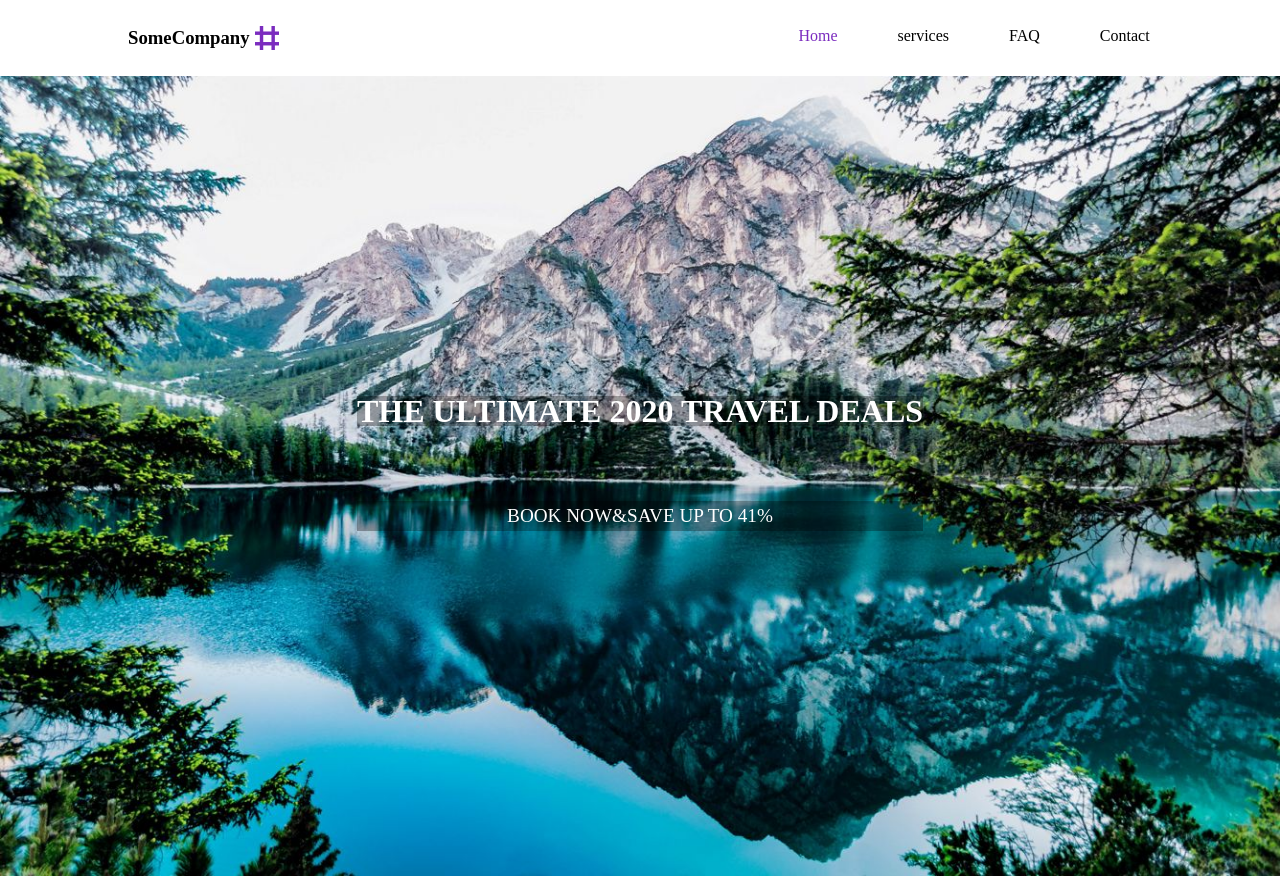
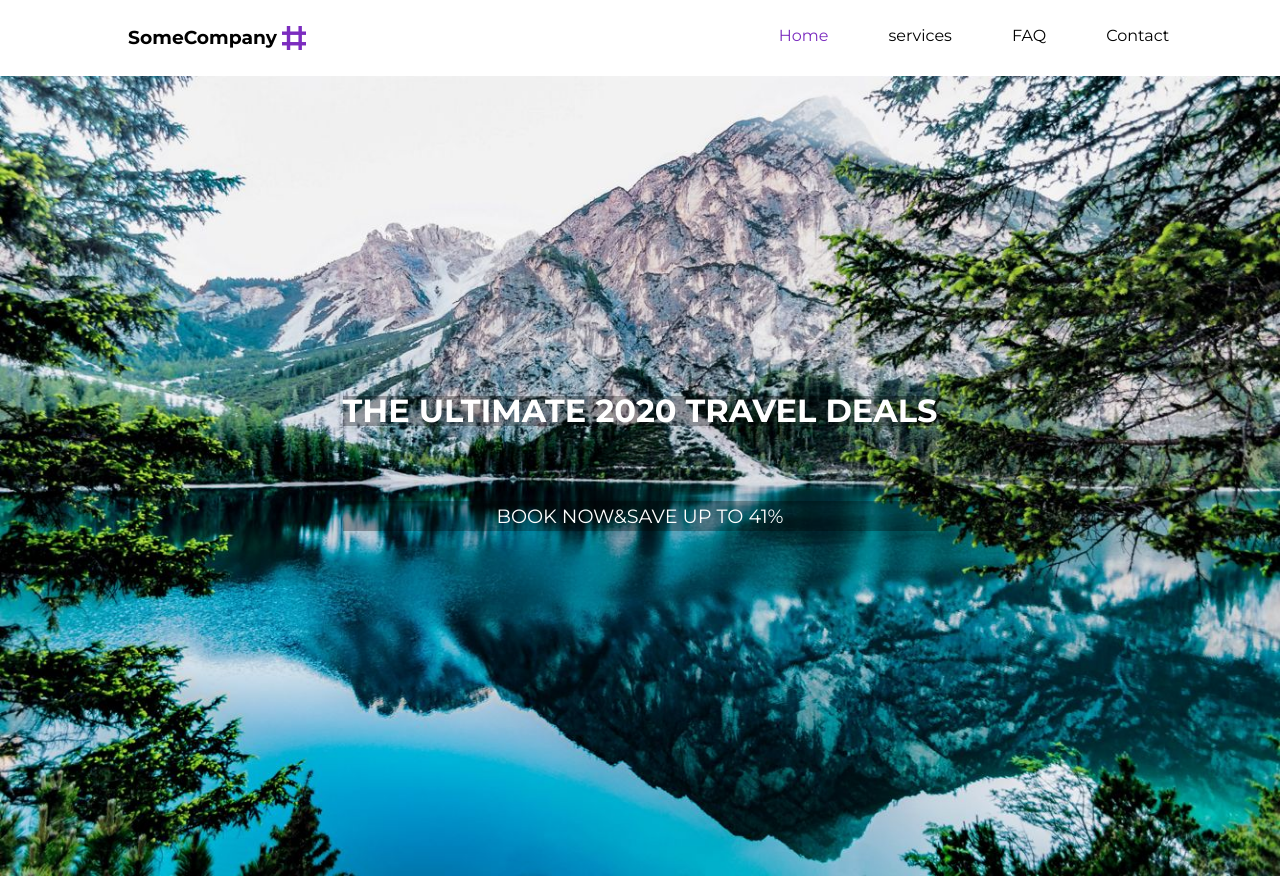
Before and after one commit to Abdelilah-Majid/protfolio-travel-agency, a plain HTML site: page index.html in a window 1280 px wide. Shown: the top 876 px of the page. Drawn offline with Linux system fonts and the light colour scheme.

Commit message:
final commit

```diff
--- a/css/global.css
+++ b/css/global.css
@@ -1,13 +1,15 @@
 /* ====================== */
 /*         global         */
 /* ====================== */
-
+@import url('https://fonts.googleapis.com/css2?family=Montserrat:wght@400;700&display=swap');
 * {
     margin: 0;
     padding: 0;
     box-sizing: border-box;
     text-align: center;
     line-height: 30px;
+    font-family: "Montserrat", sans-serif;
+
 }
 .text-left {
     text-align: left;
```
